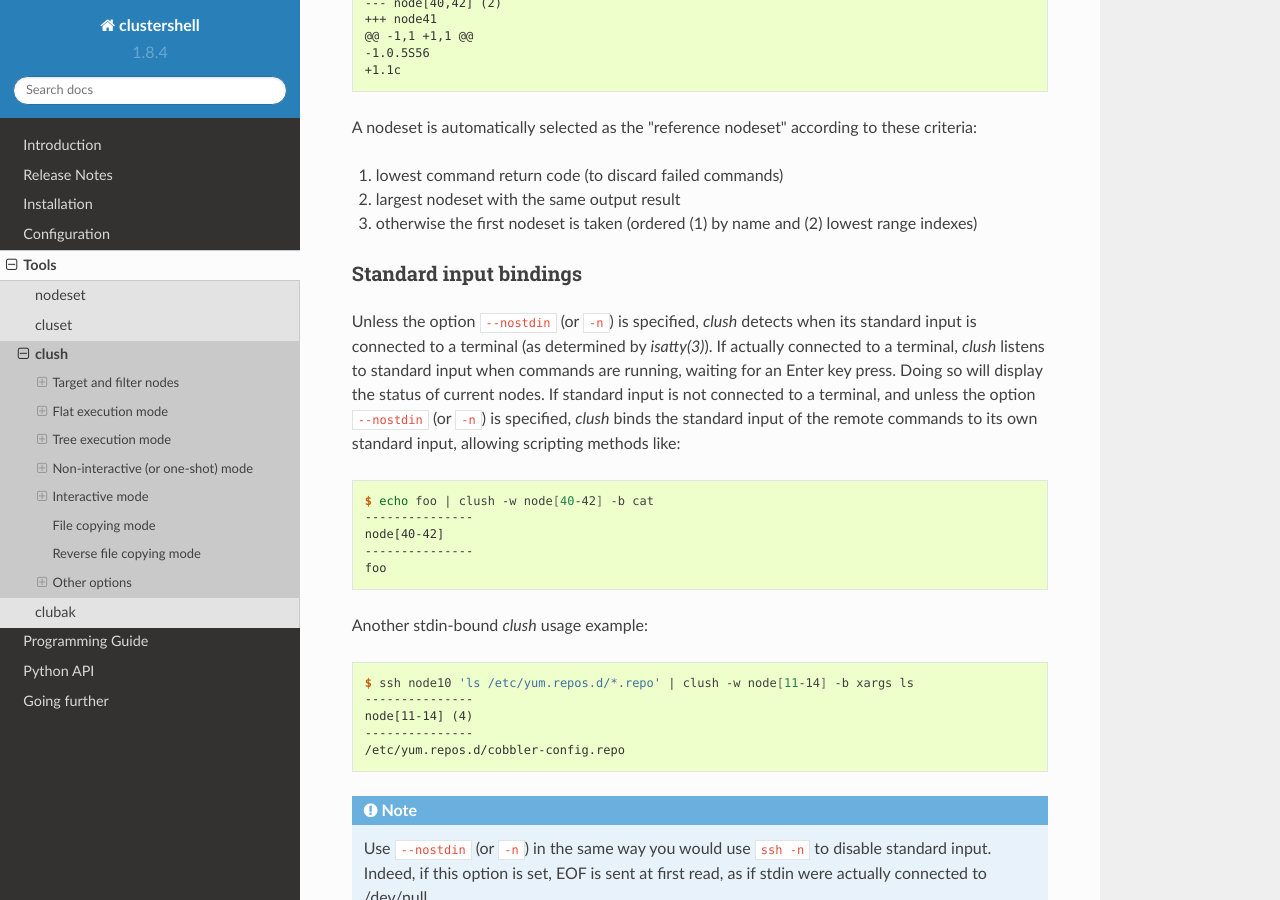
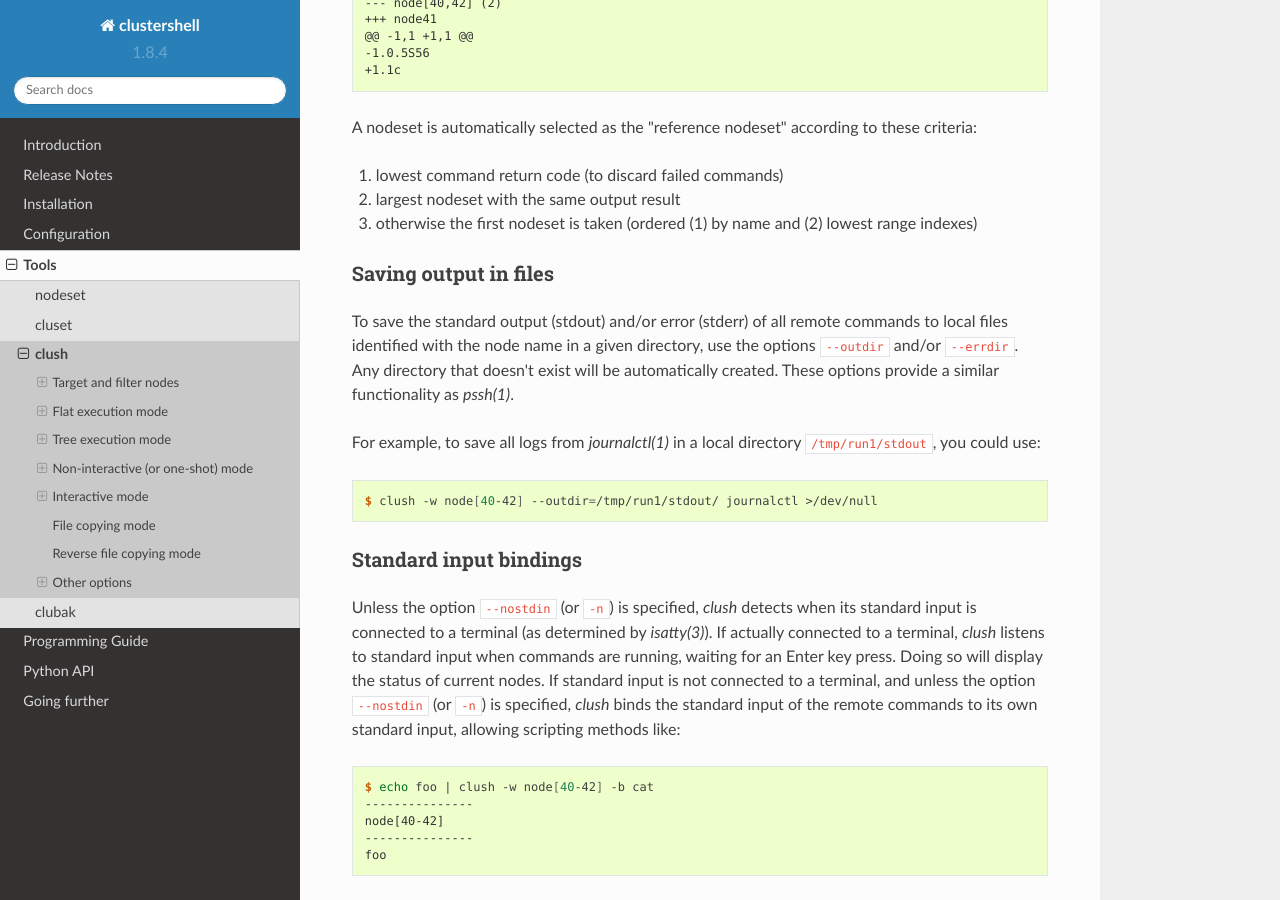
Before and after one commit to cea-hpc/clustershell, a Sphinx documentation site: the page built from doc/sphinx/tools/clush.rst, in a window 1280 px wide and 900 px high, scrolled down 7657 px. Built offline with Sphinx 7.4.7 and the Read the Docs theme 2.0.0, drawn with Linux system fonts in a browser that asks for light colours.

Commit message:
doc: add documentation for --outdir and --errdir

```diff
--- a/doc/sphinx/tools/clush.rst
+++ b/doc/sphinx/tools/clush.rst
@@ -412,6 +412,20 @@
 #. largest nodeset with the same output result
 #. otherwise the first nodeset is taken (ordered (1) by name and (2) lowest range indexes)
 
+Saving output in files
+""""""""""""""""""""""
+
+To save the standard output (stdout) and/or error (stderr) of all remote
+commands to local files identified with the node name in a given directory,
+use the options ``--outdir`` and/or ``--errdir``. Any directory that
+doesn't exist will be automatically created. These options provide a
+similar functionality as *pssh(1)*.
+
+For example, to save all logs from *journalctl(1)* in a local directory
+``/tmp/run1/stdout``, you could use::
+
+    $ clush -w node[40-42] --outdir=/tmp/run1/stdout/ journalctl >/dev/null
+
 Standard input bindings
 """""""""""""""""""""""
 
--- a/doc/txt/clush.txt
+++ b/doc/txt/clush.txt
@@ -162,6 +162,8 @@
   -S, --maxrc         return the largest of command return codes
   --color=WHENCOLOR   ``clush`` can use NO_COLOR, CLICOLOR and CLICOLOR_FORCE environment variables. NO_COLOR takes precedence over CLICOLOR_FORCE which takes precedence over CLICOLOR.  When ``--color`` option is used these environment variables are not taken into account. ``--color`` tells whether to use ANSI colors to surround node or nodeset prefix/header with escape sequences to display them in color on the terminal. *WHENCOLOR* is ``never``, ``always`` or ``auto`` (which use color if standard output/error refer to a terminal). Colors are set to [34m (blue foreground text) for stdout and [31m (red foreground text) for stderr, and cannot be modified.
   --diff              show diff between common outputs (find the best reference output by focusing on largest nodeset and also smaller command return code)
+  --outdir=OUTDIR     output directory for stdout files (OPTIONAL)
+  --errdir=ERRDIR     output directory for sterr files (OPTIONAL)
 
 File copying:
   -c, --copy          copy local file or directory to remote nodes
```
Also changed, not shown: 1 other file.
